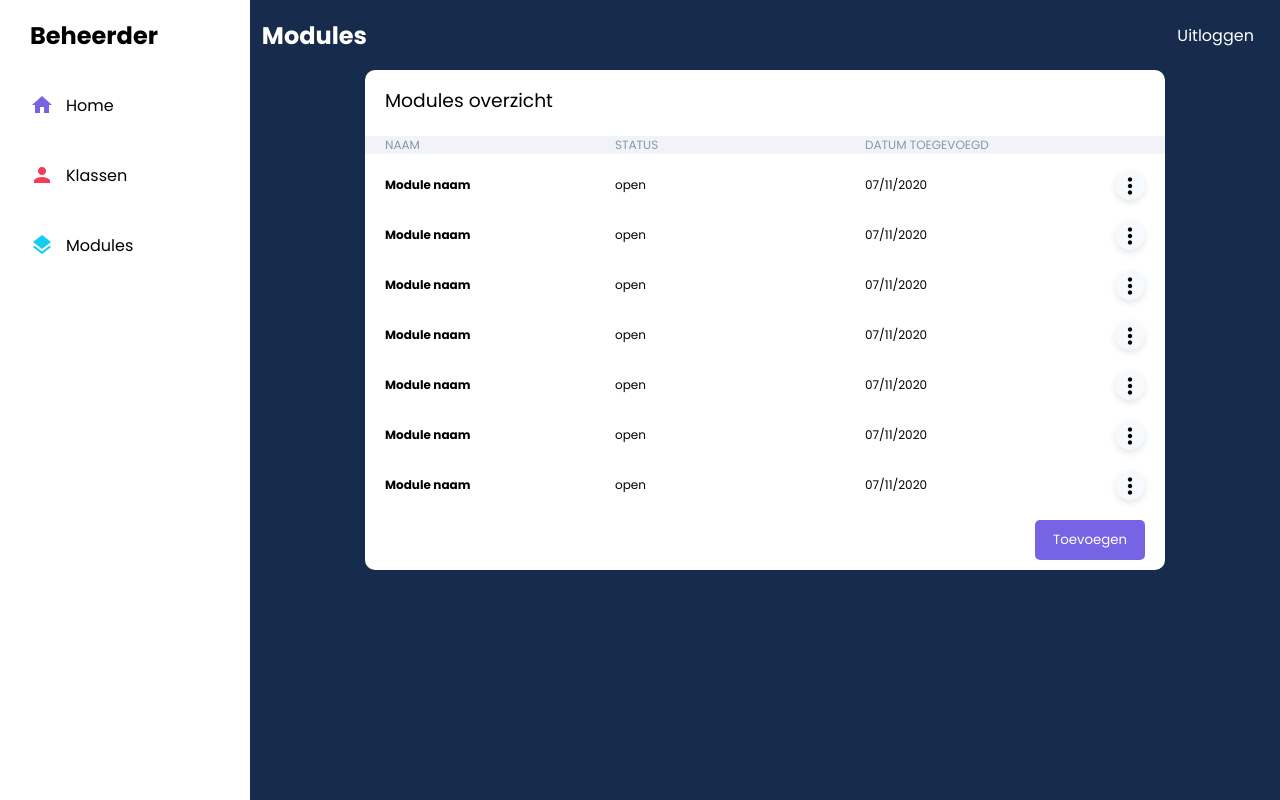
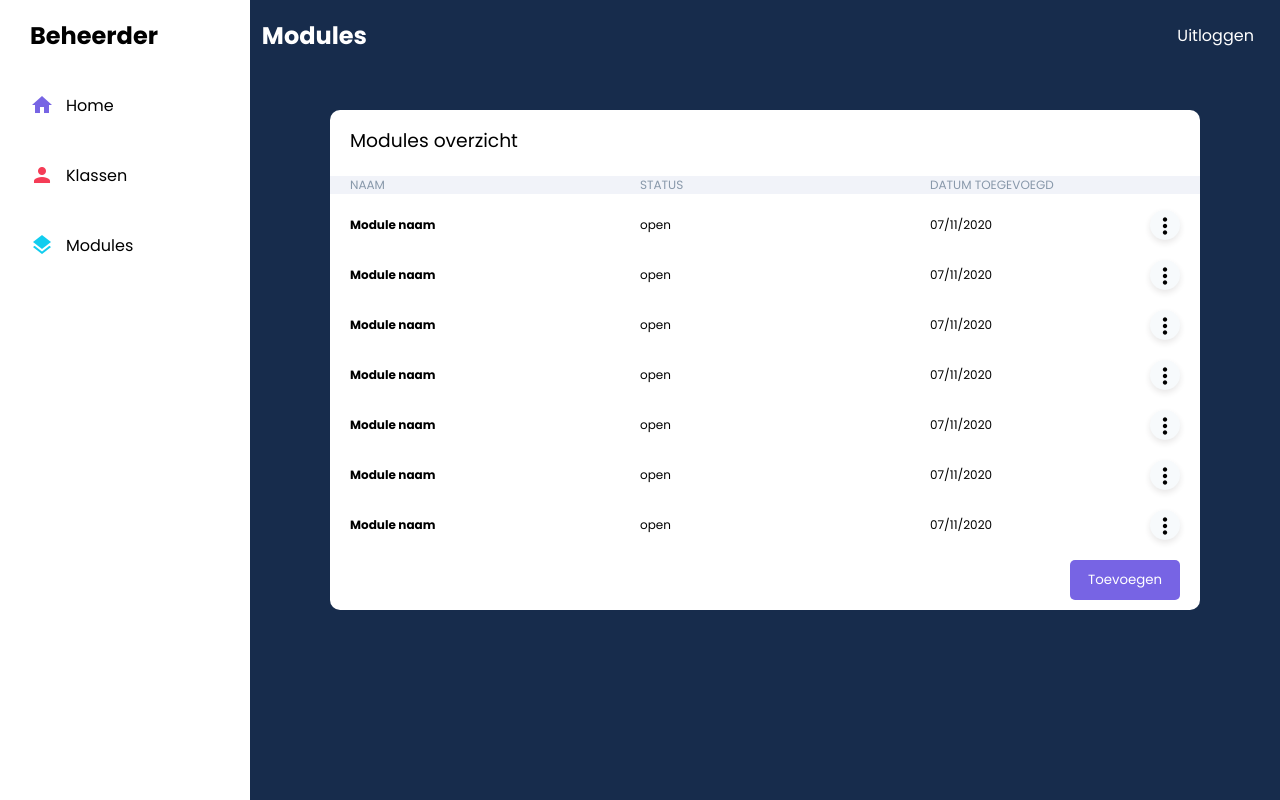
Before and after one commit to JoeriVosje/fe-pim-pam-programmeur, an Angular app: page / in a window 1280 px wide. Built offline with nearby package versions, Linux system fonts and the light colour scheme.

Commit message:
Flex added to overview.

```diff
--- a/src/app/admin-modules/modules-overzicht/modules-item/modules-item.component.css
+++ b/src/app/admin-modules/modules-overzicht/modules-item/modules-item.component.css
@@ -3,12 +3,15 @@
   font-size: 12px;
   align-items: center;
   display: grid;
-  grid-template-columns: repeat(2, 250px) 150px 1fr;
+  grid-template-columns: repeat(2, 2fr) repeat(2, 1fr);
 }
 
 #name {
+  font-weight: bold;
+}
+
+p {
   padding-left: 20px;
-  font-weight: bold;
 }
 
 ppp-three-dot-button {
--- a/src/app/admin-modules/modules-overzicht/modules-overzicht.component.css
+++ b/src/app/admin-modules/modules-overzicht/modules-overzicht.component.css
@@ -4,7 +4,7 @@
   background-color: white;
   display: grid;
   grid-template-rows: 60px 30px auto 60px;
-  grid-template-columns: repeat(2, 250px) 150px 1fr;
+  grid-template-columns: repeat(2, 2fr) repeat(2, 1fr);
 }
 
 .title {
@@ -30,11 +30,13 @@
 }
 
 .status {
+  padding-left: 20px;
   grid-row: 2 / 3;
   grid-column: 2 / 3;
 }
 
 .date-added {
+  padding-left: 20px;
   grid-row: 2 / 3;
   grid-column: 3 / 5;
 }
@@ -46,7 +48,7 @@
 
 ppp-button {
   grid-row: 4 / 5;
-  grid-column: 4 / 5;
+  grid-column: 1 / 5;
   align-self: center;
   justify-self: end;
   padding-right: 20px;
--- a/src/app/ppp-components/overview-template/overview-template.component.css
+++ b/src/app/ppp-components/overview-template/overview-template.component.css
@@ -3,9 +3,9 @@
   background-color: #172C4C;
   display: grid;
   grid-template-rows: 70px auto;
-  grid-template-columns: 250px auto 800px auto;
-  grid-template-areas: "sidebar  header       header  header"
-                       "sidebar  empty-box-1  main    empty-box-2";
+  grid-template-columns: 250px auto;
+  grid-template-areas: "sidebar  header"
+                       "sidebar  main";
 }
 
 .sidebar {
@@ -17,12 +17,11 @@
   grid-area: header;
 }
 
-.empty-box-1 {
-  grid-area: empty-box-1;
-}
-
 main {
   grid-area: main;
+  padding-left: 80px;
+  padding-right: 80px;
+  padding-top: 40px;
 }
 
 .empty-box-2 {
--- a/src/app/ppp-components/overview-template/overview-template.component.html
+++ b/src/app/ppp-components/overview-template/overview-template.component.html
@@ -7,9 +7,7 @@
               [title]="title"
               (logoutClicked)="logout()">
   </ppp-header>
-  <div class="empty-box-1"></div>
   <main>
     <ng-content></ng-content>
   </main>
-  <div class="empty-box-2"></div>
 </div>
```
